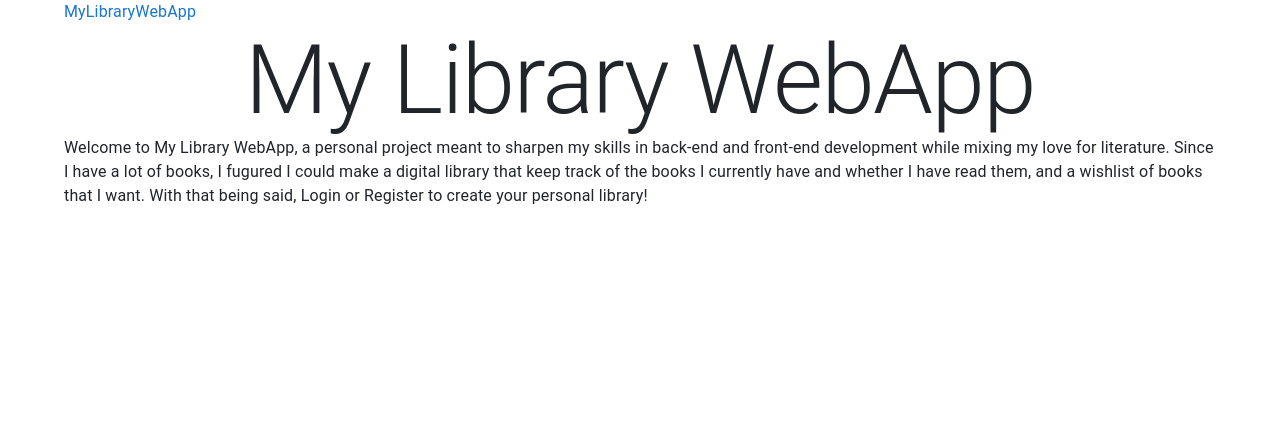
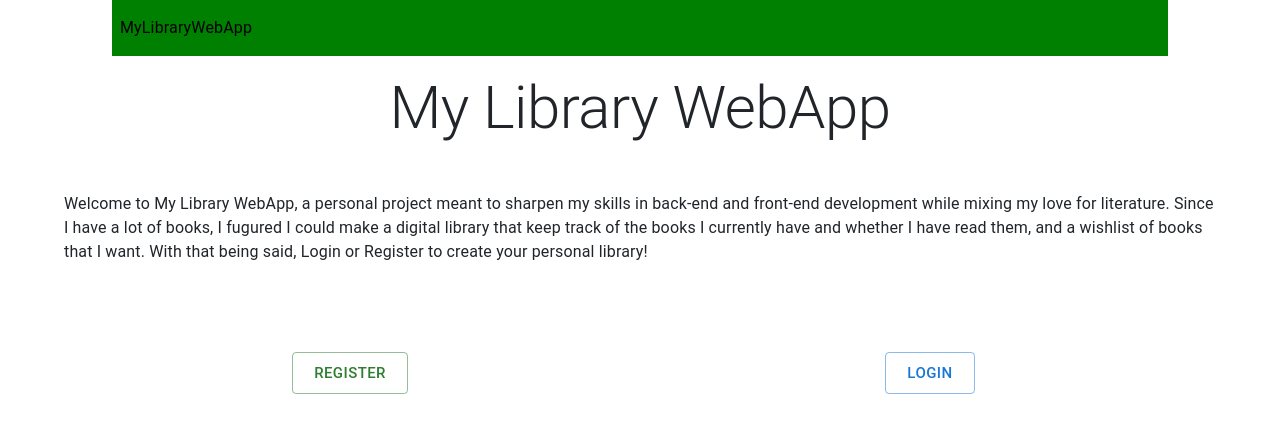
Before and after one commit to Orion2323/full_stack_project, a React (Create React App) app in the folder frontend/: page / in a window 1280 px wide. Shown: the top 432 px of the page. Built offline with nearby package versions, Linux system fonts and the light colour scheme; the HTML template or start-up script is replaced by a standard one.

Commit message:
Updated Landing Page

```diff
--- a/frontend/src/pages/LandingPage.jsx
+++ b/frontend/src/pages/LandingPage.jsx
@@ -1,29 +1,33 @@
 import React, { useState, useEffect, useContext } from 'react';
 import { useNavigate } from 'react-router-dom';
 
-import { Component, Breadcrumbs, Typography, Link } from '@mui/material';
-
-import { LogIn } from 'react-feather'
-import { Container } from '@mui/material';
+import { Button, Breadcrumbs, Typography, Link, Grid, Container} from '@mui/material';
 
 export const LandingPage = () => {
     const navigate = useNavigate();
 
     return <>
-        <Container>
-            <Breadcrumbs separator='>' color='primary' aria-label='breadcrumb' flexDirection='column'>
-                <Link underline='hover' href='/'> MyLibraryWebApp</Link>
+        <Container maxWidth='lg'>
+            <Breadcrumbs separator='>' className='mx-5 py-3 p-2 mb-3' backgroundColor='green' aria-label='breadcrumb' flexDirection='column'>
+                <Link underline='hover' href='/' color='black'> MyLibraryWebApp</Link>
             </Breadcrumbs>
-        </Container>
 
-        <Container>
-            <Typography alignItems='center' justifyContent='center' display='flex' variant='h1'> My Library WebApp </Typography>
-            <Typography classes='lead'>
+            <Typography gutterBottom alignItems='center' justifyContent='center' display='flex' variant='h2'> My Library WebApp </Typography>
+            <Typography gutterBottom mt={6} variant='body1'>
                 Welcome to My Library WebApp, a personal project meant to sharpen my skills in back-end and front-end
                 development while mixing my love for literature. Since I have a lot of books, I fugured I could make a digital
                 library that keep track of the books I currently have and whether I have read them, and a wishlist of books
                 that I want. With that being said, Login or Register to create your personal library!
             </Typography>
+
+            <Grid container spacing={1} columns={16} mt={10}>
+                <Grid item xs={8} alignItems='center' justifyContent='center' display='flex'>
+                    <Button variant='outlined' color='success' size='large'> Register </Button>
+                </Grid>
+                <Grid item xs={8} alignItems='center' justifyContent='center' display='flex'>
+                    <Button variant='outlined' color='primary' size='large'> Login </Button>
+                </Grid>
+            </Grid>
         </Container>
     </>;
 }
```
